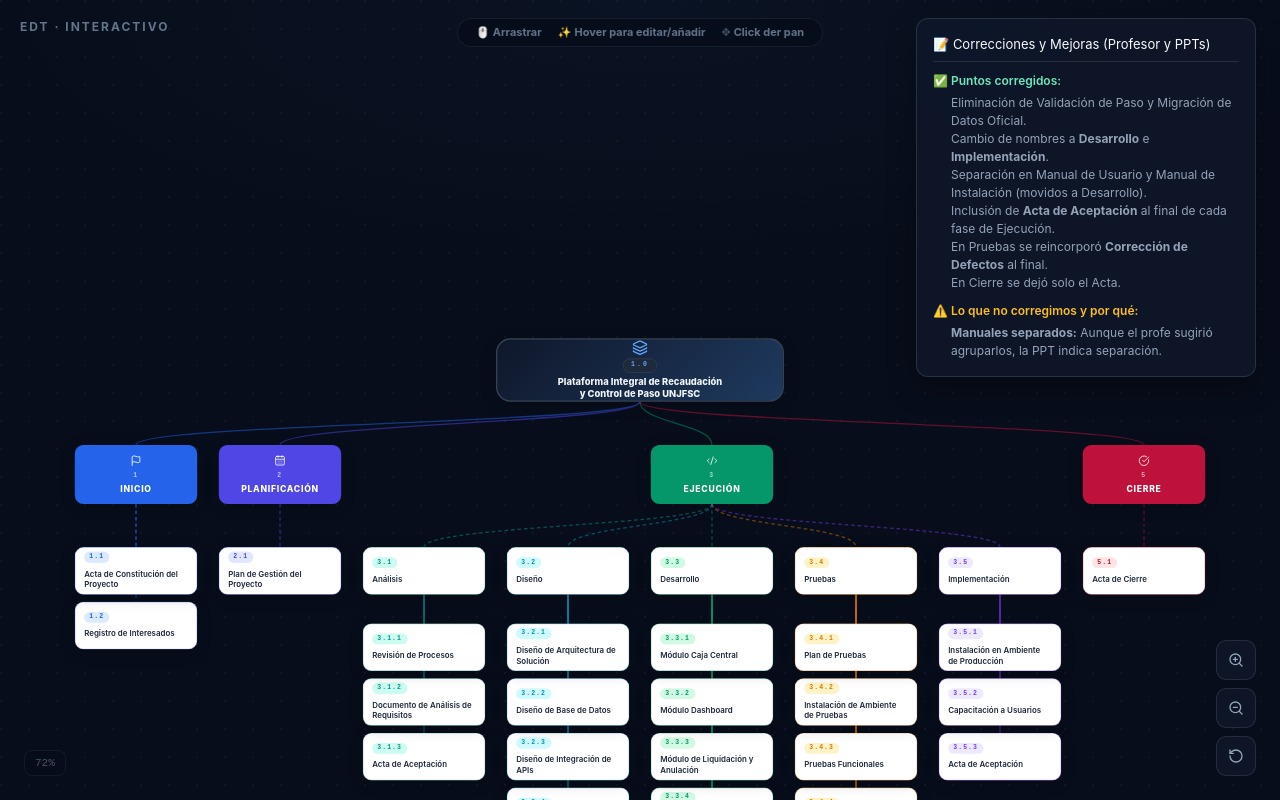
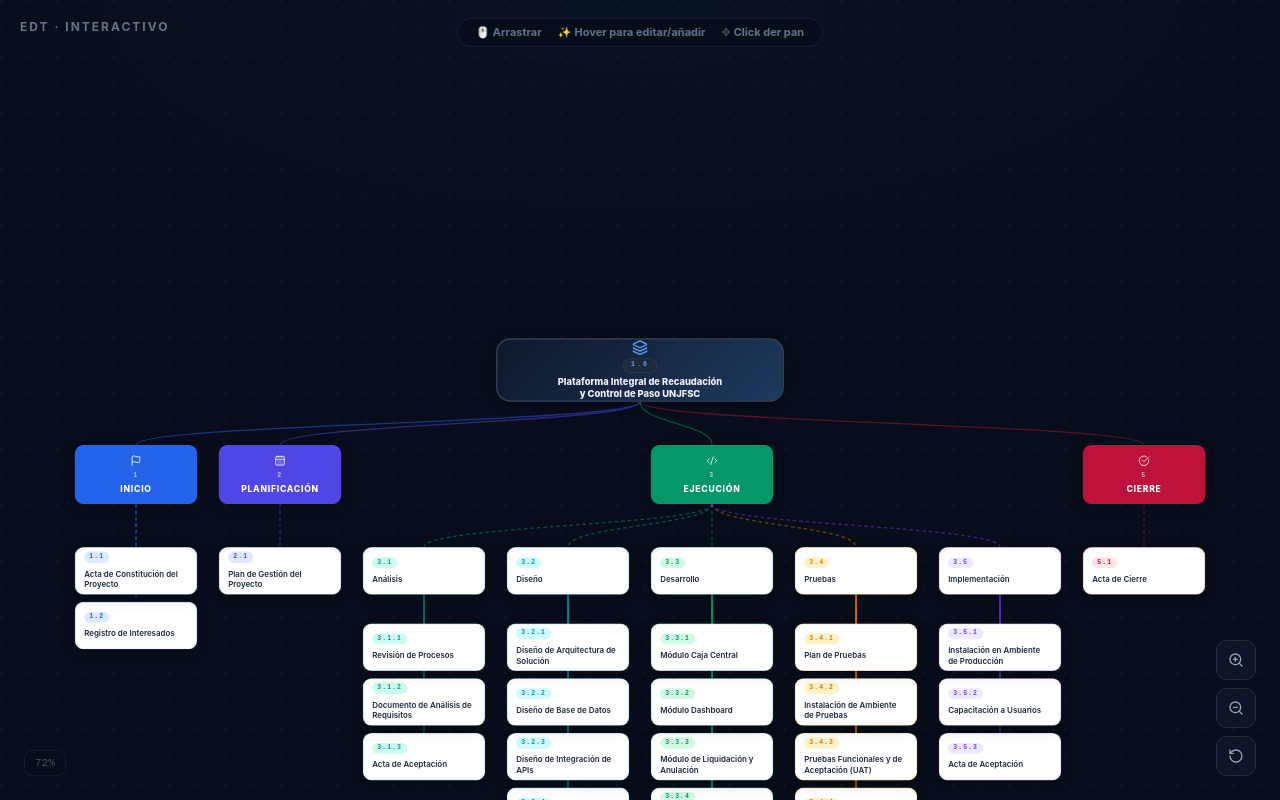
Before and after one commit to CermeGod/Trabajos-de-la-u, a React (Vite) app: page /edt in a window 1280 px wide. Built offline with nearby package versions, Linux system fonts and the light colour scheme.

Commit message:
Update Pruebas to UAT and remove floating window

```diff
--- a/src/projects/edt-diagram/EdtDiagram.tsx
+++ b/src/projects/edt-diagram/EdtDiagram.tsx
@@ -93,7 +93,7 @@
         children: [
           { id: "3.4.1", code: "3.4.1", title: "Plan de Pruebas" },
           { id: "3.4.2", code: "3.4.2", title: "Instalación de Ambiente de Pruebas" },
-          { id: "3.4.3", code: "3.4.3", title: "Pruebas Funcionales" },
+          { id: "3.4.3", code: "3.4.3", title: "Pruebas Funcionales y de Aceptación (UAT)" },
           { id: "3.4.4", code: "3.4.4", title: "Pruebas no Funcionales" },
           { id: "3.4.5", code: "3.4.5", title: "Corrección de Defectos" },
           { id: "3.4.6", code: "3.4.6", title: "Acta de Aceptación" }
@@ -776,34 +776,7 @@
         <span>✥ <b style={{ color: '#64748b' }}>Click der pan</b></span>
       </div>
 
-      {/* Floating window for corrections */}
-      <div style={{
-        position: 'fixed', top: 18, right: 24,
-        background: 'rgba(15,23,42,0.9)',
-        border: '1px solid rgba(148,163,184,0.2)',
-        borderRadius: 12, padding: 16, width: 340,
-        color: '#e2e8f0', fontSize: 12, lineHeight: 1.5,
-        backdropFilter: 'blur(12px)',
-        boxShadow: '0 10px 30px rgba(0,0,0,0.3)',
-        zIndex: 100
-      }}>
-        <h3 style={{ margin: '0 0 10px 0', fontSize: 13, color: '#f8fafc', borderBottom: '1px solid rgba(255,255,255,0.1)', paddingBottom: 6 }}>
-          📝 Correcciones y Mejoras (Profesor y PPTs)
-        </h3>
-        <p style={{ margin: '0 0 4px 0', color: '#6ee7b7', fontWeight: 600 }}>✅ Puntos corregidos:</p>
-        <ul style={{ margin: '0 0 10px 0', paddingLeft: 18, color: '#94a3b8' }}>
-          <li>Eliminación de Validación de Paso y Migración de Datos Oficial.</li>
-          <li>Cambio de nombres a <b>Desarrollo</b> e <b>Implementación</b>.</li>
-          <li>Separación en Manual de Usuario y Manual de Instalación (movidos a Desarrollo).</li>
-          <li>Inclusión de <b>Acta de Aceptación</b> al final de cada fase de Ejecución.</li>
-          <li>En Pruebas se reincorporó <b>Corrección de Defectos</b> al final.</li>
-          <li>En Cierre se dejó solo el Acta.</li>
-        </ul>
-        <p style={{ margin: '0 0 4px 0', color: '#fbbf24', fontWeight: 600 }}>⚠️ Lo que no corregimos y por qué:</p>
-        <ul style={{ margin: 0, paddingLeft: 18, color: '#94a3b8' }}>
-          <li><b>Manuales separados:</b> Aunque el profe sugirió agruparlos, la PPT indica separación.</li>
-        </ul>
-      </div>
+
     </div>
   );
 }
```
